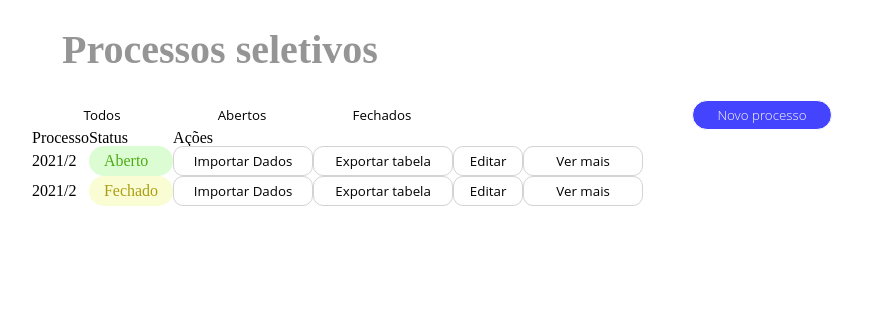
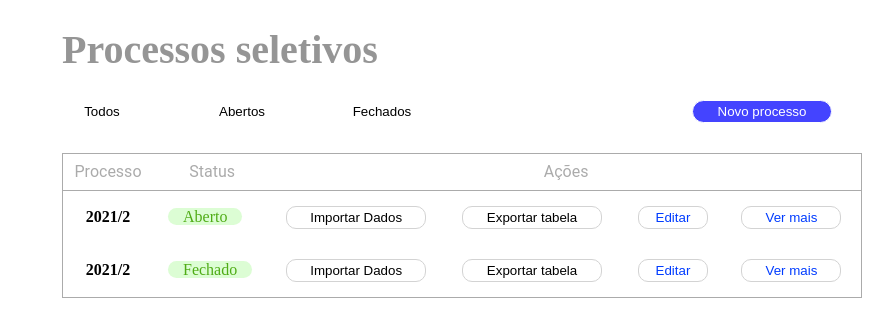
Before and after one commit to aceleradora-TW/acelera-mais-front, a React (Create React App) app: page / in a window 1280 px wide. Shown: the top 336 px of the page, without its empty margins (208-1101 px from the left). Built offline with nearby package versions, Linux system fonts and the light colour scheme.

Commit message:
feat: em andamento @Biamah @ErickCardoso007 #9

```diff
--- a/src/components/button/button.css
+++ b/src/components/button/button.css
@@ -1,6 +1,6 @@
 .button-new-process {
   width: 140px;
-  height: 30px;
+  height: 23px;
   background-color: rgb(68, 68, 255);
   color: white;
   border: 1px solid white;
@@ -14,7 +14,7 @@
 
 .button-filter {
   width: 140px;
-  height: 30px;
+  height: 23px;
   background-color: white;
   color: black;
   border: 1px solid transparent;
@@ -30,7 +30,7 @@
 
 .button-import {
   width: 140px;
-  height: 30px;
+  height: 23px;
   background-color: white;
   border: 1px solid lightgray;
   border-radius: 10px;
@@ -42,8 +42,9 @@
 
 .button-edit {
   width: 70px;
-  height: 30px;
+  height: 23px;
   background-color: white;
+  color: #003cff;
   border: 1px solid lightgray;
   border-radius: 10px;
 }
@@ -53,8 +54,9 @@
 }
 
 .button-expend {
-  width: 120px;
-  height: 30px;
+  width: 100px;
+  height: 23px;
+  color: #003cff;
   background-color: white;
   border: 1px solid lightgray;
   border-radius: 10px;
--- a/src/components/table/index.js
+++ b/src/components/table/index.js
@@ -20,7 +20,7 @@ export const Table = () => {
   }
 
   return (
-    <div>
+    <div className="table-selective-process">
       <table>
         <thead>
           <tr>
@@ -32,7 +32,7 @@ export const Table = () => {
         <tbody>
           <tr>
             <td>2021/2</td>
-            <td className="status-open">Aberto</td>
+            <td><span>Aberto</span></td>
             <td><Button classe="button-import" text="Importar Dados" onClick={handleImport}/></td>
             <td><Button classe="button-import" text="Exportar tabela" onClick={handleExport} /></td>
             <td><Button classe="button-edit" text="Editar" onClick={handleEdit} /></td>
@@ -40,7 +40,7 @@ export const Table = () => {
           </tr>
           <tr>
             <td>2021/2</td>
-            <td className="status-close">Fechado</td>
+            <td ><span>Fechado</span></td>
             <td><Button classe="button-import" text="Importar Dados" onClick={handleImport}/></td>
             <td><Button classe="button-import" text="Exportar tabela" onClick={handleExport} /></td>
             <td><Button classe="button-edit" text="Editar" onClick={handleEdit} /></td>
--- a/src/components/table/table.css
+++ b/src/components/table/table.css
@@ -1,15 +1,49 @@
-.status-open {
-  width: 30px;
+.table-selective-process {
+  width: 100%;
+  padding: 30px;
+}
+.table-selective-process table {
+  width: 100%;
+  border: 1px solid #ababab;
+}
+.table-selective-process thead {
+  border-bottom: 1px solid #ababab;
+}
+.table-selective-process th {
+  text-align: center;
+  color: #ababab;
+  padding: 10px;
+  font-family: "Roboto";
+}
+.table-selective-process td {
+  padding: 15px;
+}
+.table-selective-process td > span {
+  width: 10px;
+  height: 10px;
   padding: 0 15px;
-  background-color: #DCFDD4;
+  background-color: #dcfdd4;
   border-radius: 20px;
-  color: #4FAC16;
+  color: #4fac16;
 }
+.table-selective-process td:first-child {
+  text-align: center;
+  font-weight: bold;
+}
+/*.status-open {
+  width: 10px;
+  height: 10px;
+  padding: 0 15px;
+  background-color: #dcfdd4;
 
+  border-radius: 20px;
+  color: #4fac16;
+}*/
+/*
 .status-close {
   width: 30px;
   padding: 0 15px;
-  background-color: #FAFDD4;
+  background-color: #fafdd4;
   border-radius: 20px;
-  color: #AC9D16;
-}
+  color: #ac9d16;
+}*/
--- a/src/pages/hiring-process/style.css
+++ b/src/pages/hiring-process/style.css
@@ -1,6 +1,3 @@
-* {
-  font-family: "Open Sans";
-}
 .hiring-page {
   text-align: justify;
   width: 800px;
```
